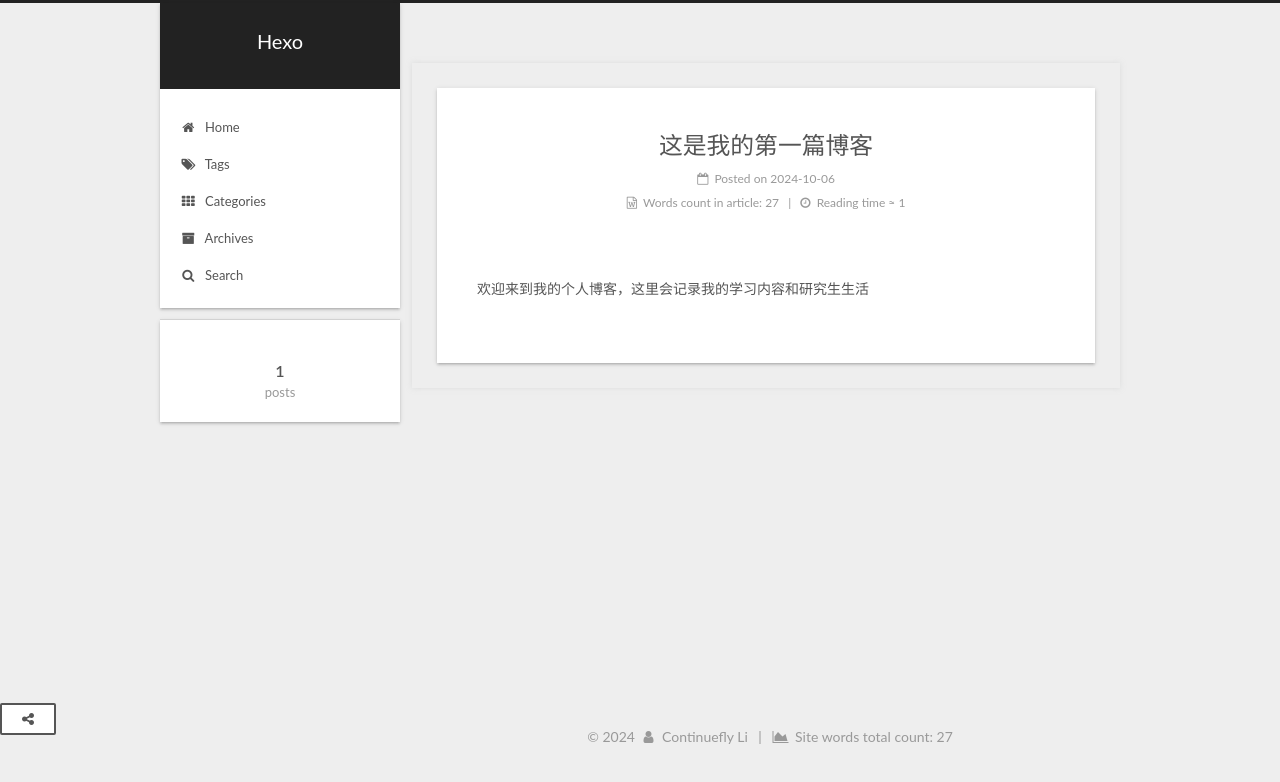
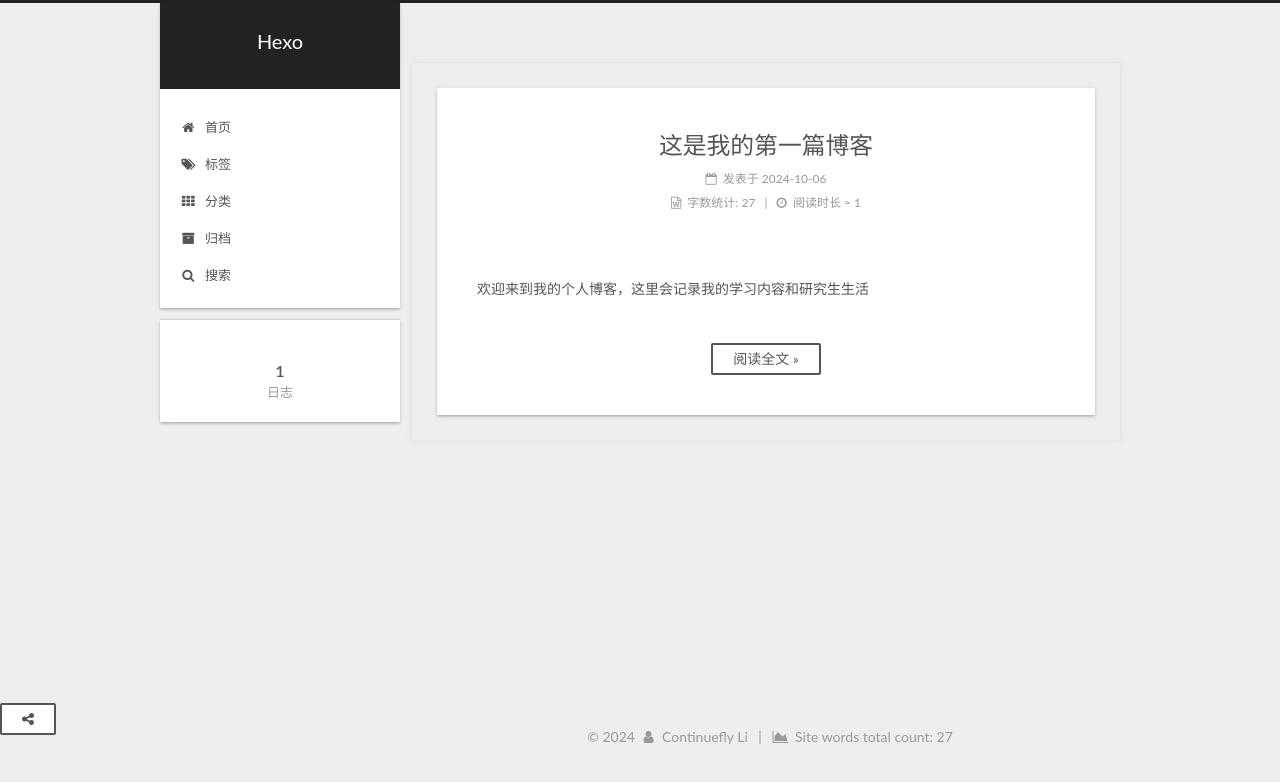
Before and after one commit to ArcadeFire1024/ArcadeFire1024.github.io, a plain HTML site: page index.html in a window 1280 px wide. Drawn offline with Linux system fonts and the light colour scheme.

Commit message:
Site updated: 2024-10-08 19:12:38

```diff
--- a/index.html
+++ b/index.html
@@ -5,7 +5,7 @@
 
 
 
-<html class="theme-next gemini use-motion" lang="zh-CN">
+<html class="theme-next gemini use-motion" lang="zh-Hans">
 <head>
   <meta charset="UTF-8"/>
 <meta http-equiv="X-UA-Compatible" content="IE=edge" />
@@ -83,7 +83,7 @@
 <meta property="og:title" content="Hexo">
 <meta property="og:url" content="http://example.com/index.html">
 <meta property="og:site_name" content="Hexo">
-<meta property="og:locale" content="zh_CN">
+<meta property="og:locale">
 <meta property="article:author" content="Continuefly Li">
 <meta name="twitter:card" content="summary">
 
@@ -101,7 +101,7 @@
     motion: {"enable":true,"async":false,"transition":{"post_block":"fadeIn","post_header":"slideDownIn","post_body":"slideDownIn","coll_header":"slideLeftIn","sidebar":"slideUpIn"}},
     duoshuo: {
       userId: '0',
-      author: 'Author'
+      author: '博主'
     },
     algolia: {
       applicationID: '',
@@ -133,7 +133,7 @@
 
 <meta name="generator" content="Hexo 7.3.0"></head>
 
-<body itemscope itemtype="http://schema.org/WebPage" lang="zh-CN">
+<body itemscope itemtype="http://schema.org/WebPage" lang="zh-Hans">
 
 
 
@@ -182,7 +182,7 @@
 
               <i class="menu-item-icon fa fa-fw fa-home"></i> <br />
 
-            Home
+            首页
           </a>
         </li>
 
@@ -192,7 +192,7 @@
 
               <i class="menu-item-icon fa fa-fw fa-tags"></i> <br />
 
-            Tags
+            标签
           </a>
         </li>
 
@@ -202,7 +202,7 @@
 
               <i class="menu-item-icon fa fa-fw fa-th"></i> <br />
 
-            Categories
+            分类
           </a>
         </li>
 
@@ -212,7 +212,7 @@
 
               <i class="menu-item-icon fa fa-fw fa-archive"></i> <br />
 
-            Archives
+            归档
           </a>
         </li>
 
@@ -225,7 +225,7 @@
 
               <i class="menu-item-icon fa fa-search fa-fw"></i> <br />
 
-            Search
+            搜索
           </a>
         </li>
 
@@ -245,7 +245,7 @@
     </span>
     <div class="local-search-input-wrapper">
       <input autocomplete="off"
-             placeholder="Searching..." spellcheck="false"
+             placeholder="搜索..." spellcheck="false"
              type="text" id="local-search-input">
     </div>
   </div>
@@ -313,9 +313,9 @@
                 <i class="fa fa-calendar-o"></i>
               </span>
 
-                <span class="post-meta-item-text">Posted on</span>
+                <span class="post-meta-item-text">发表于</span>
 
-              <time title="Post created" itemprop="dateCreated datePublished" datetime="2024-10-06T15:55:05+08:00">
+              <time title="创建于" itemprop="dateCreated datePublished" datetime="2024-10-06T15:55:05+08:00">
                 2024-10-06
               </time>
 
@@ -344,9 +344,9 @@
                   <i class="fa fa-file-word-o"></i>
                 </span>
 
-                  <span class="post-meta-item-text">Words count in article&#58;</span>
+                  <span class="post-meta-item-text">字数统计&#58;</span>
 
-                <span title="Words count in article">
+                <span title="字数统计">
                   27
                 </span>
 
@@ -360,9 +360,9 @@
                   <i class="fa fa-clock-o"></i>
                 </span>
 
-                  <span class="post-meta-item-text">Reading time &asymp;</span>
+                  <span class="post-meta-item-text">阅读时长 &asymp;</span>
 
-                <span title="Reading time">
+                <span title="阅读时长">
                   1
                 </span>
 
@@ -386,9 +386,16 @@
 
 
 
-            <p>欢迎来到我的个人博客，这里会记录我的学习内容和研究生生活</p>
+          欢迎来到我的个人博客，这里会记录我的学习内容和研究生生活
 
 
+          <!--noindex-->
+          <div class="post-button text-center">
+            <a class="btn" href="/2024/10/06/Welcome-to-My-Blog/#more" rel="contents">
+              阅读全文 &raquo;
+            </a>
+          </div>
+          <!--/noindex-->
 
 
     </div>
@@ -469,7 +476,7 @@
                 <a href="/archives/%20%7C%7C%20archive">
 
                   <span class="site-state-item-count">1</span>
-                  <span class="site-state-item-name">posts</span>
+                  <span class="site-state-item-name">日志</span>
                 </a>
               </div>
 
@@ -528,7 +535,7 @@
 </div>
 
 <!--
-  <div class="powered-by">Powered by <a class="theme-link" target="_blank" href="https://hexo.io">Hexo</a></div>
+  <div class="powered-by">由 <a class="theme-link" target="_blank" href="https://hexo.io">Hexo</a> 强力驱动</div>
 
 
 
@@ -536,7 +543,7 @@
 
 
 
-  <div class="theme-info">Theme &mdash; <a class="theme-link" target="_blank" href="https://github.com/iissnan/hexo-theme-next">NexT.Gemini</a> v5.1.4</div>
+  <div class="theme-info">主题 &mdash; <a class="theme-link" target="_blank" href="https://github.com/iissnan/hexo-theme-next">NexT.Gemini</a> v5.1.4</div>
 
 
  --!>
```
Also changed, not shown: 2024/10/06/Welcome-to-My-Blog/index.html (+19 -19 lines), archives/2024/10/index.html (+15 -15 lines), archives/2024/index.html (+15 -15 lines), archives/index.html (+15 -15 lines).
